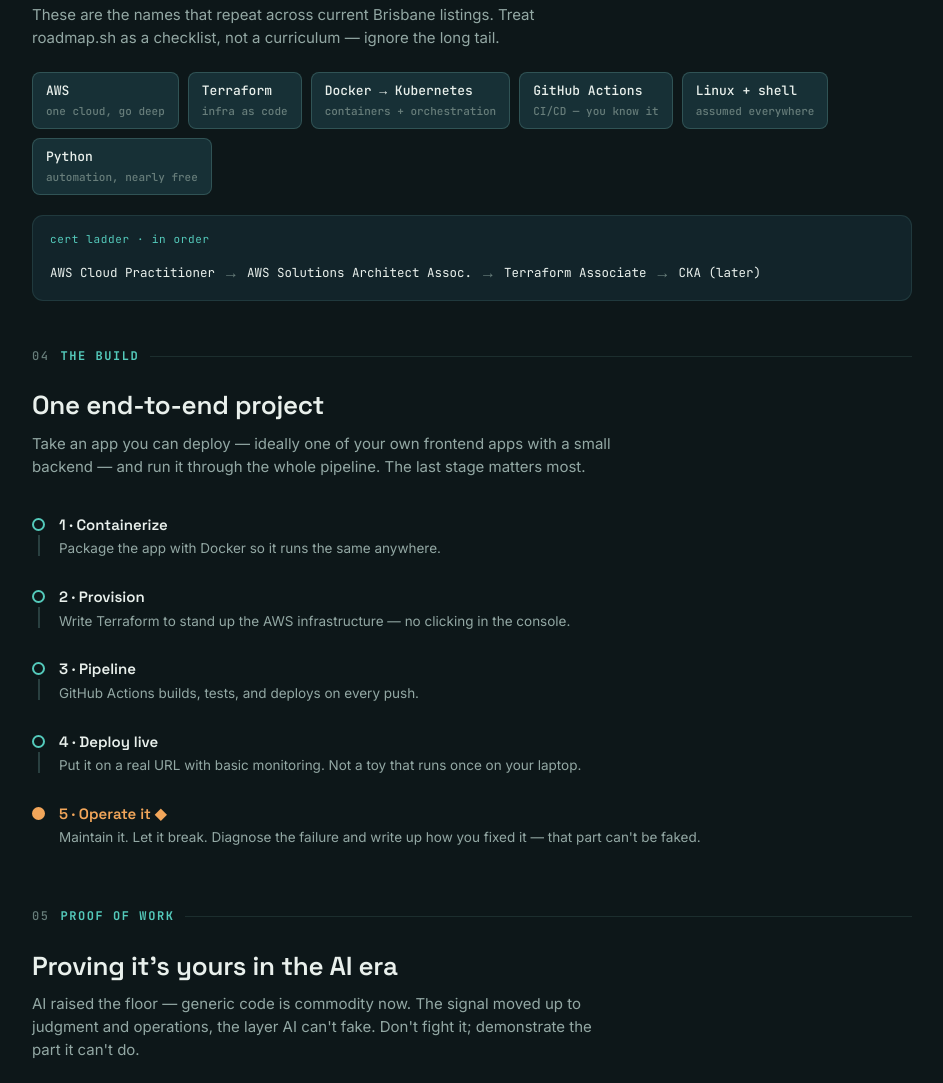
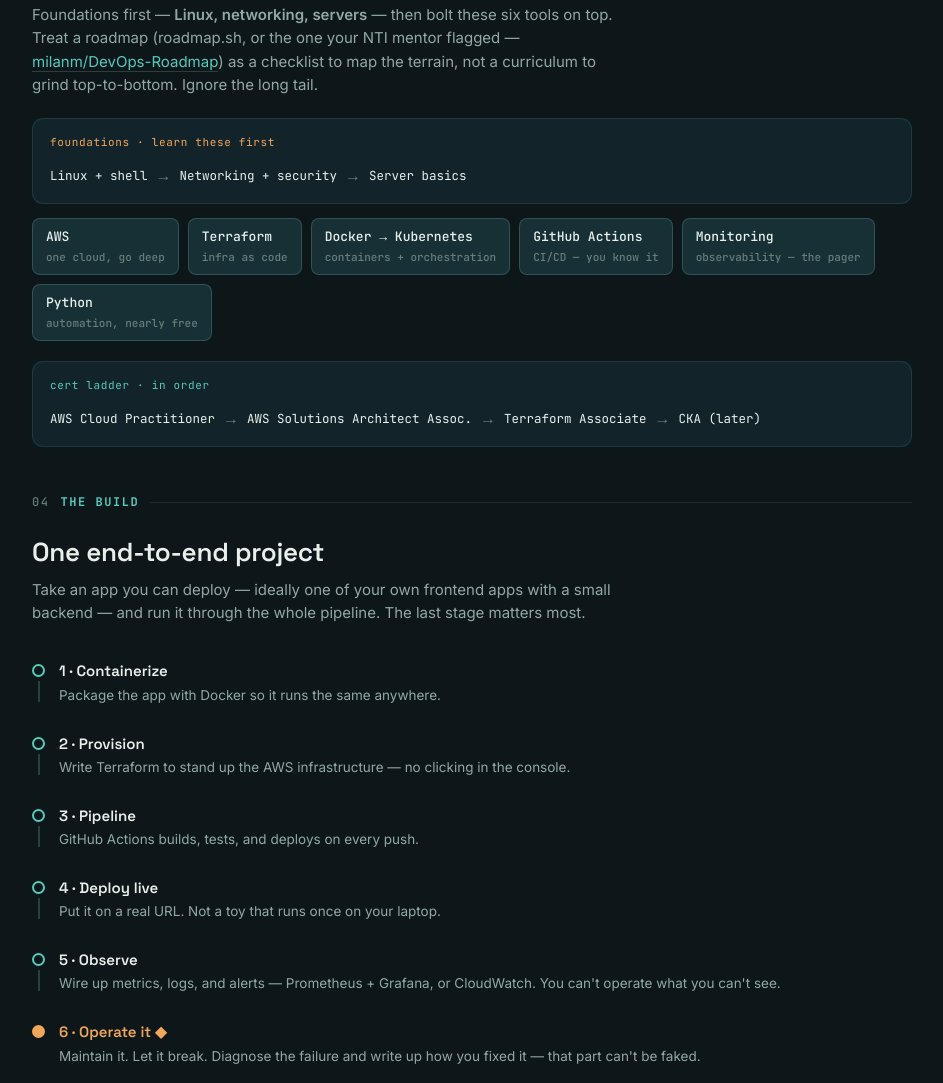
Before and after one commit to harrycpc/devops-roadmap, a plain HTML site: page index.html in a window 1280 px wide. Shown: the part 1641-2724 px from the top of the page, without its empty margins (168-1111 px from the left). Drawn offline with Linux system fonts and the light colour scheme.

Commit message:
Add foundations layer (Linux/networking/servers), home lab, observability; link milanm roadmap

```diff
--- a/index.html
+++ b/index.html
@@ -329,13 +329,19 @@
   <section>
     <div class="eyebrow rv"><span class="n">03</span> Skill stack <span class="ln"></span></div>
     <h2 class="rv">Six things, not sixty</h2>
-    <p class="lead rv">These are the names that repeat across current Brisbane listings. Treat roadmap.sh as a checklist, not a curriculum — ignore the long tail.</p>
+    <p class="lead rv">Foundations first — <b>Linux, networking, servers</b> — then bolt these six tools on top. Treat a roadmap (roadmap.sh, or the one your NTI mentor flagged — <a href="https://github.com/milanm/DevOps-Roadmap" style="color:var(--teal);text-decoration:none;border-bottom:1px solid var(--line-strong)">milanm/DevOps-Roadmap</a>) as a checklist to map the terrain, not a curriculum to grind top-to-bottom. Ignore the long tail.</p>
+    <div class="ladder rv" style="margin-bottom:14px">
+      <span class="ll" style="color:var(--amber)">foundations · learn these first</span>
+      <span class="step">Linux + shell</span><span class="arrow">→</span>
+      <span class="step">Networking + security</span><span class="arrow">→</span>
+      <span class="step">Server basics</span>
+    </div>
     <div class="stack-chips">
       <span class="schip rv">AWS<span>one cloud, go deep</span></span>
       <span class="schip rv">Terraform<span>infra as code</span></span>
       <span class="schip rv">Docker → Kubernetes<span>containers + orchestration</span></span>
       <span class="schip rv">GitHub Actions<span>CI/CD — you know it</span></span>
-      <span class="schip rv">Linux + shell<span>assumed everywhere</span></span>
+      <span class="schip rv">Monitoring<span>observability — the pager</span></span>
       <span class="schip rv">Python<span>automation, nearly free</span></span>
     </div>
     <div class="ladder rv">
@@ -356,8 +362,9 @@
       <div class="stagebox rv"><span class="dot"></span><div class="body"><h4>1 · Containerize</h4><p>Package the app with Docker so it runs the same anywhere.</p></div></div>
       <div class="stagebox rv"><span class="dot"></span><div class="body"><h4>2 · Provision</h4><p>Write Terraform to stand up the AWS infrastructure — no clicking in the console.</p></div></div>
       <div class="stagebox rv"><span class="dot"></span><div class="body"><h4>3 · Pipeline</h4><p>GitHub Actions builds, tests, and deploys on every push.</p></div></div>
-      <div class="stagebox rv"><span class="dot"></span><div class="body"><h4>4 · Deploy live</h4><p>Put it on a real URL with basic monitoring. Not a toy that runs once on your laptop.</p></div></div>
-      <div class="stagebox key rv"><span class="dot"></span><div class="body"><h4>5 · Operate it ◆</h4><p>Maintain it. Let it break. Diagnose the failure and write up how you fixed it — that part can't be faked.</p></div></div>
+      <div class="stagebox rv"><span class="dot"></span><div class="body"><h4>4 · Deploy live</h4><p>Put it on a real URL. Not a toy that runs once on your laptop.</p></div></div>
+      <div class="stagebox rv"><span class="dot"></span><div class="body"><h4>5 · Observe</h4><p>Wire up metrics, logs, and alerts — Prometheus + Grafana, or CloudWatch. You can't operate what you can't see.</p></div></div>
+      <div class="stagebox key rv"><span class="dot"></span><div class="body"><h4>6 · Operate it ◆</h4><p>Maintain it. Let it break. Diagnose the failure and write up how you fixed it — that part can't be faked.</p></div></div>
     </div>
   </section>
 
@@ -385,6 +392,7 @@
         <h4>Set up &amp; build momentum</h4>
         <ul>
           <li><b>Make the NTI internship the priority.</b> Ask the DevOps engineer real questions, see a live pipeline, connect on LinkedIn, stay in touch — that's your warmest future referral.</li>
+          <li><b>Start with foundations — build a home lab.</b> An old laptop, a mini PC, or a $5/mo cloud VM is enough. Live in Linux (shell, permissions, systemd, networking) and break things freely — your zero-cost gym before anything runs on a real AWS bill.</li>
           <li>Spin up an <b>AWS free-tier account</b>, install Docker + Terraform, and lock in your portfolio project so it stops nagging you.</li>
           <li>Start <b>AWS Cloud Practitioner</b> if there's time around the internship.</li>
         </ul>
```
